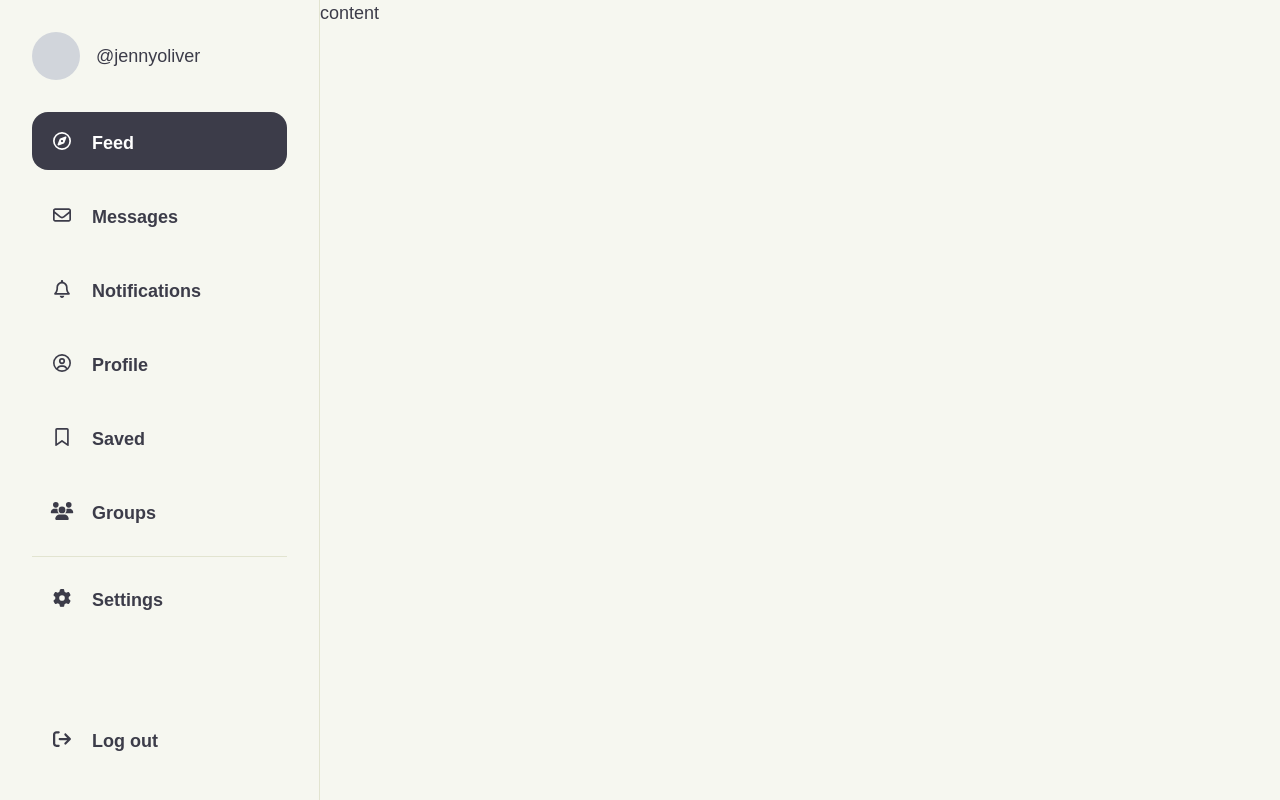
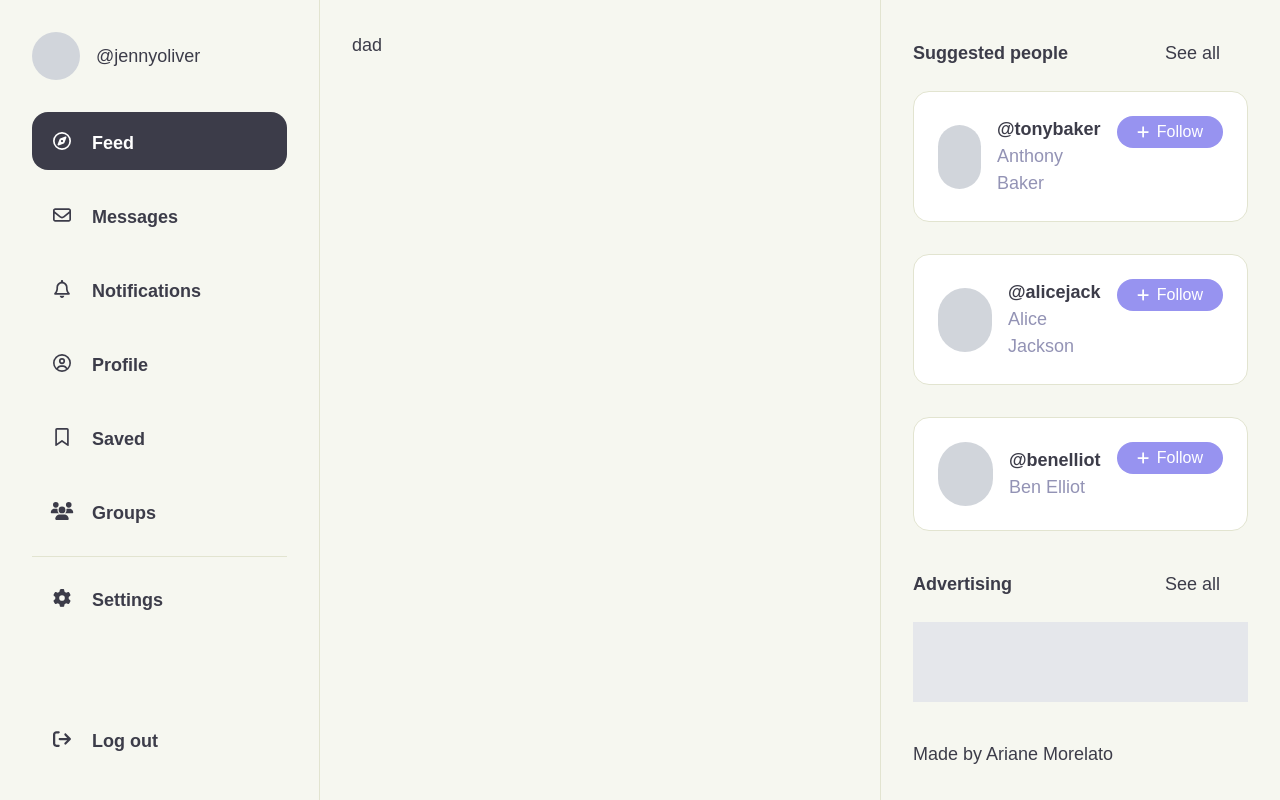
Before and after one commit to aridsm/social-media, a Nuxt app: page / in a window 1280 px wide. Built offline with nearby package versions, Linux system fonts and the light colour scheme; a web font is replaced by a local one.

Commit message:
feat: add seção de sugeridos e grupos

```diff
--- a/app.vue
+++ b/app.vue
@@ -3,7 +3,8 @@
 <template>
   <div class="flex h-screen">
     <AppMenu />
-    <div class="flex-1">content</div>
+    <AppMain class="flex-1" />
+    <AppAside />
   </div>
 </template>
 
--- /dev/null
+++ b/components/AppAside.vue
@@ -0,0 +1,60 @@
+<script lang="ts" setup>
+const dummySuggestedUsers = [
+  {
+    id: 1,
+    name: "Anthony Baker",
+    user: "@tonybaker",
+    following: false,
+  },
+  {
+    id: 2,
+    name: "Alice Jackson",
+    user: "@alicejack",
+    following: false,
+  },
+  {
+    id: 3,
+    name: "Ben Elliot",
+    user: "@benelliot",
+    following: false,
+  },
+];
+</script>
+
+<template>
+  <aside
+    class="p-8 w-[25vw] min-w-[25rem] border-l border-l-border h-full flex flex-col"
+  >
+    <div>
+      <div class="flex justify-between items-center mb-4">
+        <span class="font-bold">Suggested people</span>
+        <AppSeeAllBtn />
+      </div>
+      <ul class="flex flex-col gap-8">
+        <li v-for="user in dummySuggestedUsers" :key="user.id">
+          <AppCard class="flex items-center gap-4 w-full">
+            <div class="w-16 h-16 rounded-full bg-gray-300"></div>
+            <div class="flex flex-col">
+              <span class="font-bold">{{ user.user }}</span>
+              <span class="text-label">{{ user.name }}</span>
+            </div>
+            <AppBtnFollow class="ml-auto self-start" />
+          </AppCard>
+        </li>
+      </ul>
+    </div>
+
+    <div class="mt-8">
+      <div class="flex justify-between items-center mb-4">
+        <span class="font-bold">Advertising</span>
+        <AppSeeAllBtn />
+      </div>
+
+      <div class="bg-gray-200 w-full h-20"></div>
+    </div>
+
+    <footer class="text-text mt-auto">Made by Ariane Morelato</footer>
+  </aside>
+</template>
+
+<style></style>
--- /dev/null
+++ b/components/AppBtnFollow.vue
@@ -0,0 +1,10 @@
+<script lang="ts" setup></script>
+<template>
+  <button
+    class="gap-2 flex items-center bg-primary rounded-full px-5 py-2 text-white text-base hover:opacity-85 active:opacity-65 transition-all"
+  >
+    <icon icon="fa-solid fa-plus" class="text-sm" />
+    <span class="leading-none">Follow</span>
+  </button>
+</template>
+<style></style>
--- /dev/null
+++ b/components/AppCard.vue
@@ -0,0 +1,9 @@
+<script lang="ts"></script>
+
+<template>
+  <div class="bg-white rounded-2xl border border-border p-6">
+    <slot />
+  </div>
+</template>
+
+<style></style>
--- /dev/null
+++ b/components/AppMain.vue
@@ -0,0 +1,5 @@
+<script lang="ts" setup></script>
+<template>
+  <div class="p-8">dad</div>
+</template>
+<style></style>
--- /dev/null
+++ b/components/AppSeeAllBtn.vue
@@ -0,0 +1,7 @@
+<template>
+  <button
+    class="gap-2 flex items-center rounded-full px-7 py-2 text-text hover:bg-text/[.07] active:bg-text/[.04]"
+  >
+    See all
+  </button>
+</template>
```
